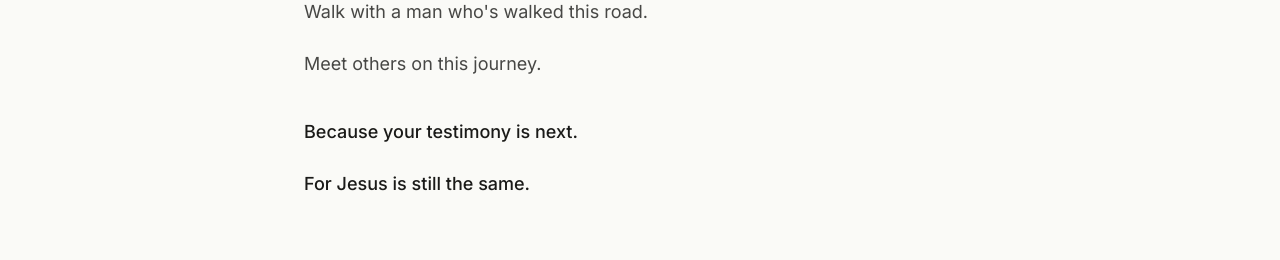
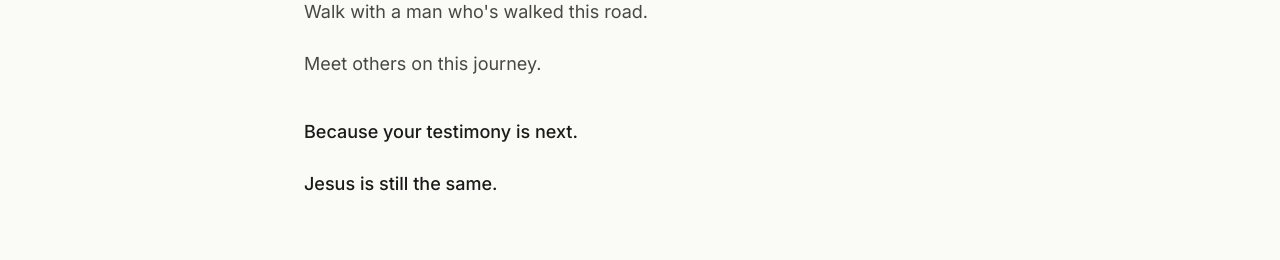
Before and after one commit to whoisjimilitan/restoration-community, a Next.js app in the folder apps/web/: page / in a window 1280 px wide. Shown: the part 4976-5236 px from the top of the page. Built offline with nearby package versions, Linux system fonts and the light colour scheme.

Commit message:
Fix: Tighten closer to 'Jesus is still the same.'
Removed 'For' — stronger, more direct.

Co-Authored-By: Claude Haiku 4.5 <noreply@anthropic.com>

```diff
--- a/apps/web/src/app/page.tsx
+++ b/apps/web/src/app/page.tsx
@@ -216,7 +216,7 @@ export default function Home() {
               <p>Walk with a man who's walked this road.</p>
               <p>Meet others on this journey.</p>
               <p className="pt-4 text-rc-text font-medium">Because your testimony is next.</p>
-              <p className="text-rc-text font-medium">For Jesus is still the same.</p>
+              <p className="text-rc-text font-medium">Jesus is still the same.</p>
             </div>
           </div>
 
```
